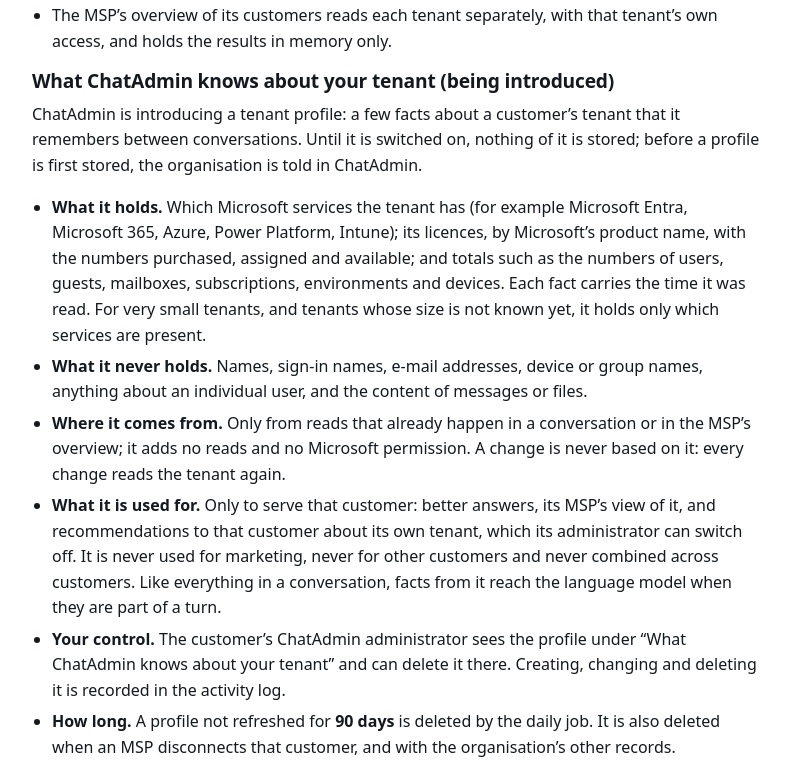
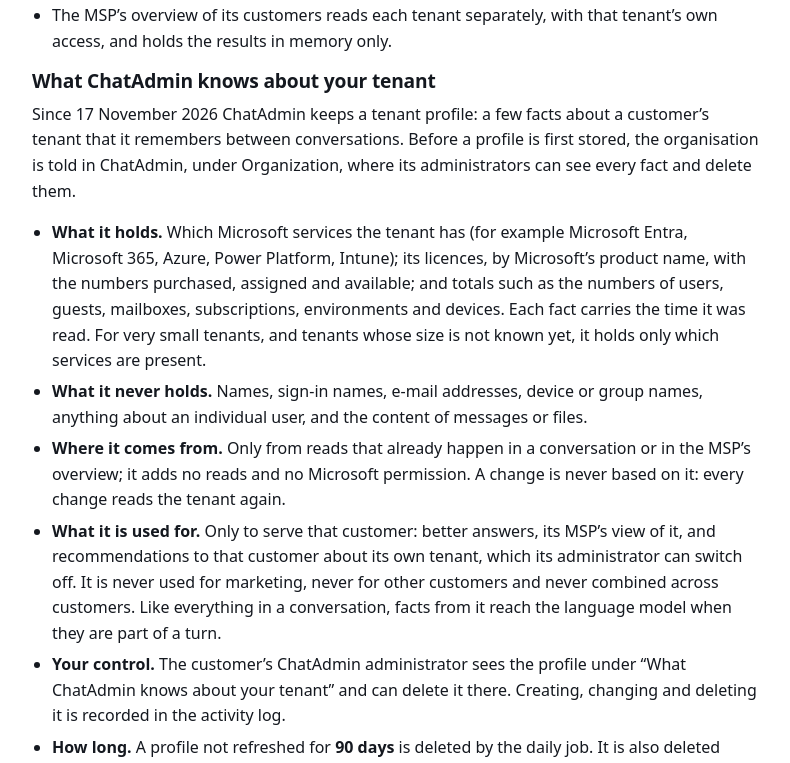
Before and after one commit to Neopiq-AI/Neopiq-AI.github.io, a plain HTML site: page privacy.html in a window 1280 px wide. Shown: the part 9804-10567 px from the top of the page, without its empty margins (244-1034 px from the left). Drawn offline with Linux system fonts and the light colour scheme.

```diff
--- a/privacy.html
+++ b/privacy.html
@@ -563,11 +563,12 @@
         </li>
       </ul>
 
-      <h3 id="tenant-profile">What ChatAdmin knows about your tenant (being introduced)</h3>
+      <h3 id="tenant-profile">What ChatAdmin knows about your tenant</h3>
       <p>
-        ChatAdmin is introducing a tenant profile: a few facts about a customer&rsquo;s tenant that it
-        remembers between conversations. Until it is switched on, nothing of it is stored; before a
-        profile is first stored, the organisation is told in ChatAdmin.
+        Since 17 November 2026 ChatAdmin keeps a tenant profile: a few facts about a customer&rsquo;s
+        tenant that it remembers between conversations. Before a profile is first stored, the
+        organisation is told in ChatAdmin, under Organization, where its administrators can see every
+        fact and delete them.
       </p>
       <ul>
         <li>
@@ -718,7 +719,7 @@
           days, and a trial request that never became a trial 90 days after its last change.
         </li>
         <li>
-          <strong>Tenant profile</strong> (being introduced) &mdash; deleted when not refreshed for 90
+          <strong>Tenant profile</strong> &mdash; deleted when not refreshed for 90
           days, when the customer&rsquo;s administrator deletes it, or when an MSP disconnects that
           customer.
         </li>
@@ -797,8 +798,8 @@
         collects data is added: a contact form, an account, a newsletter, a payment step, an embedded
         video, or the cloud reporting step described on the <a href="pricing.html">pricing page</a>
         as not yet open. For ChatAdmin, the section on <a href="#admin-agent">ChatAdmin</a> is updated
-        when what ChatAdmin keeps, or for how long, changes &mdash; for example when the tenant profile
-        is switched on or online payment opens. The notice is under legal review, and the points
+        when what ChatAdmin keeps, or for how long, changes &mdash; for example when online payment
+        opens. The notice is under legal review, and the points
         marked as being reviewed with counsel will be stated once that review is done.
       </p>
       <p>
```
